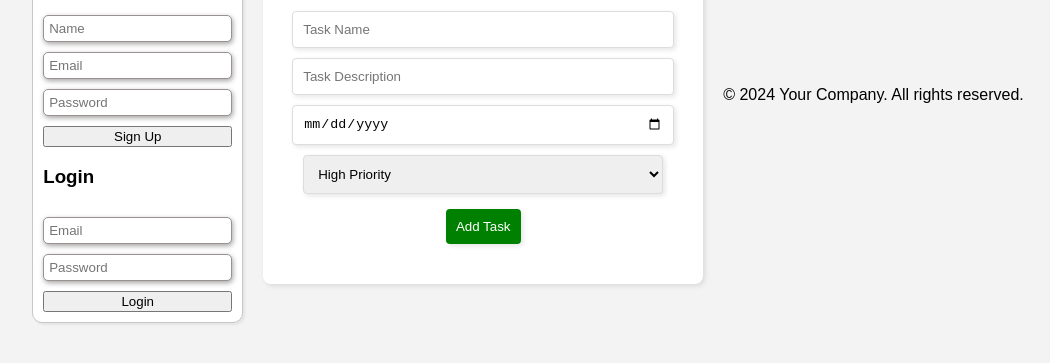
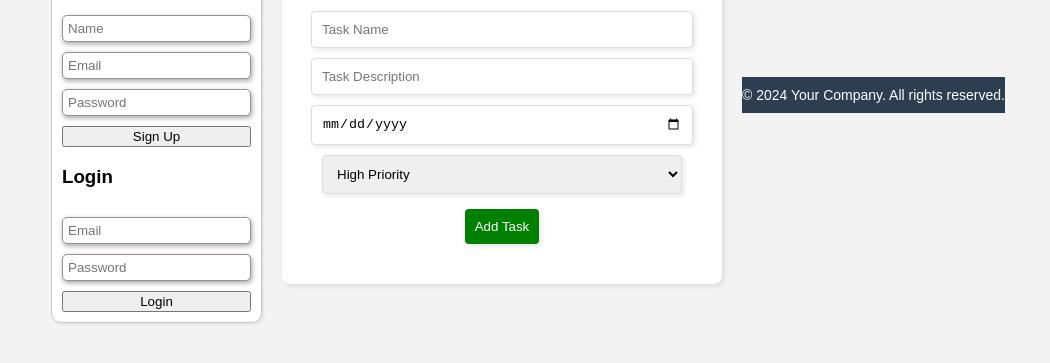
Before and after one commit to Onyeoma-ai/Assignment-, a plain HTML site: page Frontend/index.html in a window 1280 px wide. Shown: the part 305-668 px from the top of the page, without its empty margins (117-1167 px from the left). Drawn offline with Linux system fonts and the light colour scheme; no server answers.

Commit message:
Update knowledge.css

```diff
--- a/Frontend/knowledge.css
+++ b/Frontend/knowledge.css
@@ -112,3 +112,17 @@ li button {
 li button:hover {
     background-color: #c82333;
 }
+
+
+.simple-footer {
+  background-color: #2c3e50;
+  color: #ffffff;
+  text-align: center;
+  padding: 10px 0;
+  font-size: 14px;
+  font-family: Arial, sans-serif;
+}
+
+.simple-footer p {
+  margin: 0;
+}
```
